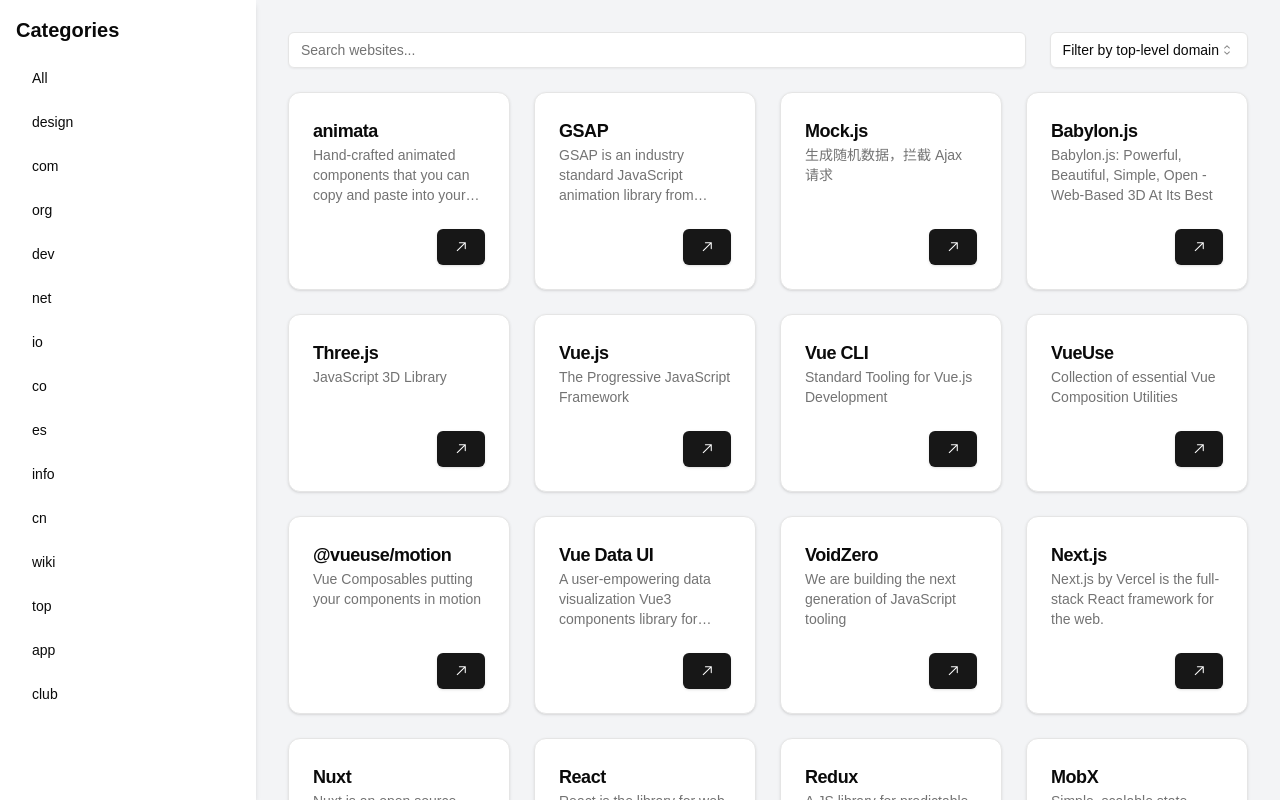
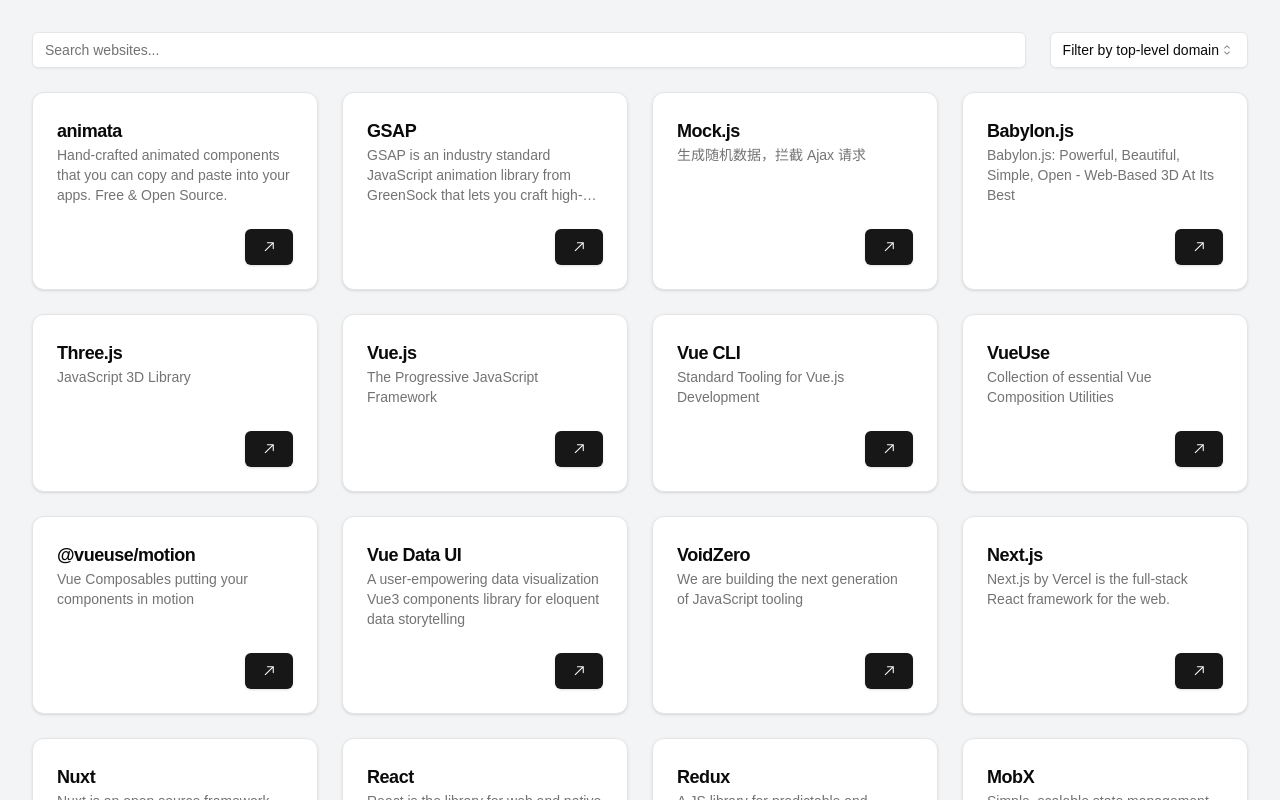
Before and after one commit to cccoding365/awesome-website, a Next.js app: page / in a window 1280 px wide. Built offline with nearby package versions, Linux system fonts and the light colour scheme.

Commit message:
Update the favicon

```diff
--- a/app/layout.js
+++ b/app/layout.js
@@ -17,6 +17,9 @@
 export const metadata = {
   title: "Awesome Website - Collect excellent websites",
   description: "Some of my favorite sites",
+    icons:{
+      icon:"/globe.svg",
+    }
 };
 
 export default function RootLayout({ children }) {
--- a/app/page.js
+++ b/app/page.js
@@ -43,30 +43,30 @@
     return (
         <div className="flex h-screen bg-gray-100">
             {/* Left sidebar */}
-            <div className="w-64 bg-white p-4 shadow-md">
-                <h2 className="text-xl font-bold mb-4">Categories</h2>
-                <ScrollArea className="h-[calc(100vh-8rem)]">
-                    <div className="space-y-2">
-                        <Button
-                            variant={selectedCategory === null ? "secondary" : "ghost"}
-                            className="w-full justify-start"
-                            onClick={() => setSelectedCategory(null)}
-                        >
-                            All
-                        </Button>
-                        {categories.map(category => (
-                            <Button
-                                key={category}
-                                variant={selectedCategory === category ? "secondary" : "ghost"}
-                                className="w-full justify-start"
-                                onClick={() => setSelectedCategory(category)}
-                            >
-                                {category}
-                            </Button>
-                        ))}
-                    </div>
-                </ScrollArea>
-            </div>
+            {/*<div className="w-64 bg-white p-4 shadow-md">*/}
+            {/*    <h2 className="text-xl font-bold mb-4">Categories</h2>*/}
+            {/*    <ScrollArea className="h-[calc(100vh-8rem)]">*/}
+            {/*        <div className="space-y-2">*/}
+            {/*            <Button*/}
+            {/*                variant={selectedCategory === null ? "secondary" : "ghost"}*/}
+            {/*                className="w-full justify-start"*/}
+            {/*                onClick={() => setSelectedCategory(null)}*/}
+            {/*            >*/}
+            {/*                All*/}
+            {/*            </Button>*/}
+            {/*            {categories.map(category => (*/}
+            {/*                <Button*/}
+            {/*                    key={category}*/}
+            {/*                    variant={selectedCategory === category ? "secondary" : "ghost"}*/}
+            {/*                    className="w-full justify-start"*/}
+            {/*                    onClick={() => setSelectedCategory(category)}*/}
+            {/*                >*/}
+            {/*                    {category}*/}
+            {/*                </Button>*/}
+            {/*            ))}*/}
+            {/*        </div>*/}
+            {/*    </ScrollArea>*/}
+            {/*</div>*/}
 
             {/* Main content */}
             <div className="flex-1 p-8 overflow-auto">
```
